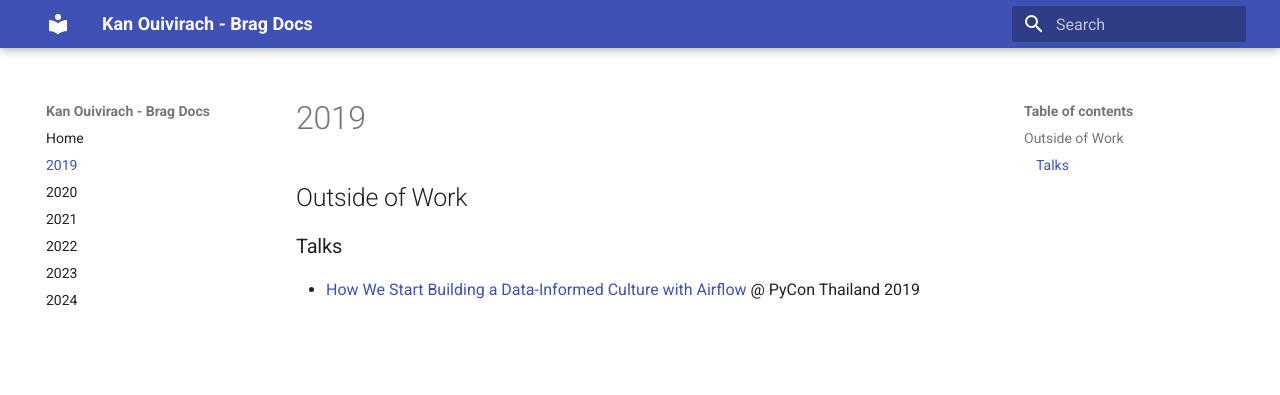
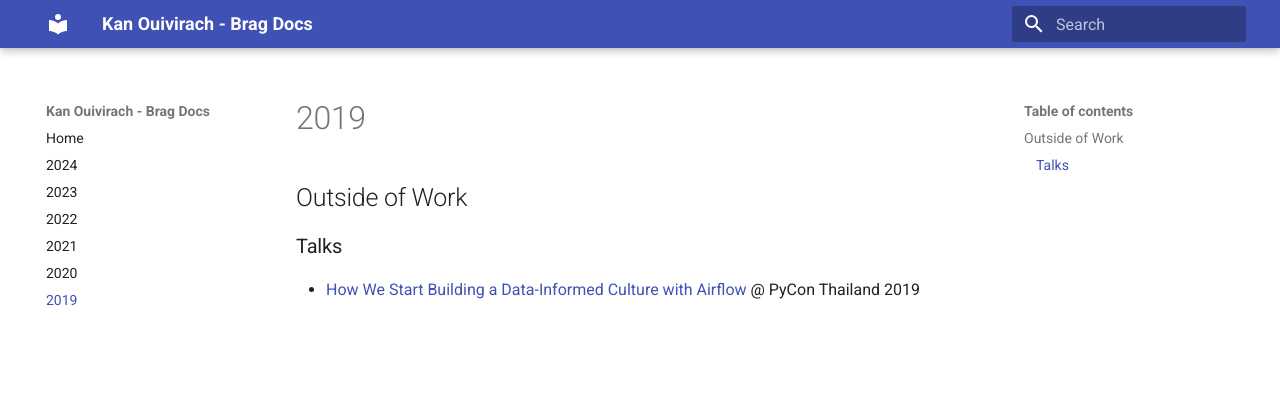
Before and after one commit to zkan/brag-documents, an MkDocs documentation site: the page built from docs/2019.md, in a window 1280 px wide. Shown: the top 395 px of the page. Built offline with MkDocs 1.6.1 and Material for MkDocs 9.7.7, drawn with Linux system fonts in a browser that asks for light colours; some of the changed lines change nothing that is shown.

Commit message:
Customize nav (order pages by year desc)

```diff
--- a/mkdocs.yml
+++ b/mkdocs.yml
@@ -2,3 +2,11 @@
 site_url: https://mydomain.org/mysite
 theme:
   name: material
+nav:
+  - Home: index.md
+  - 2024: 2024.md
+  - 2023: 2023.md
+  - 2022: 2022.md
+  - 2021: 2021.md
+  - 2020: 2020.md
+  - 2019: 2019.md
```
